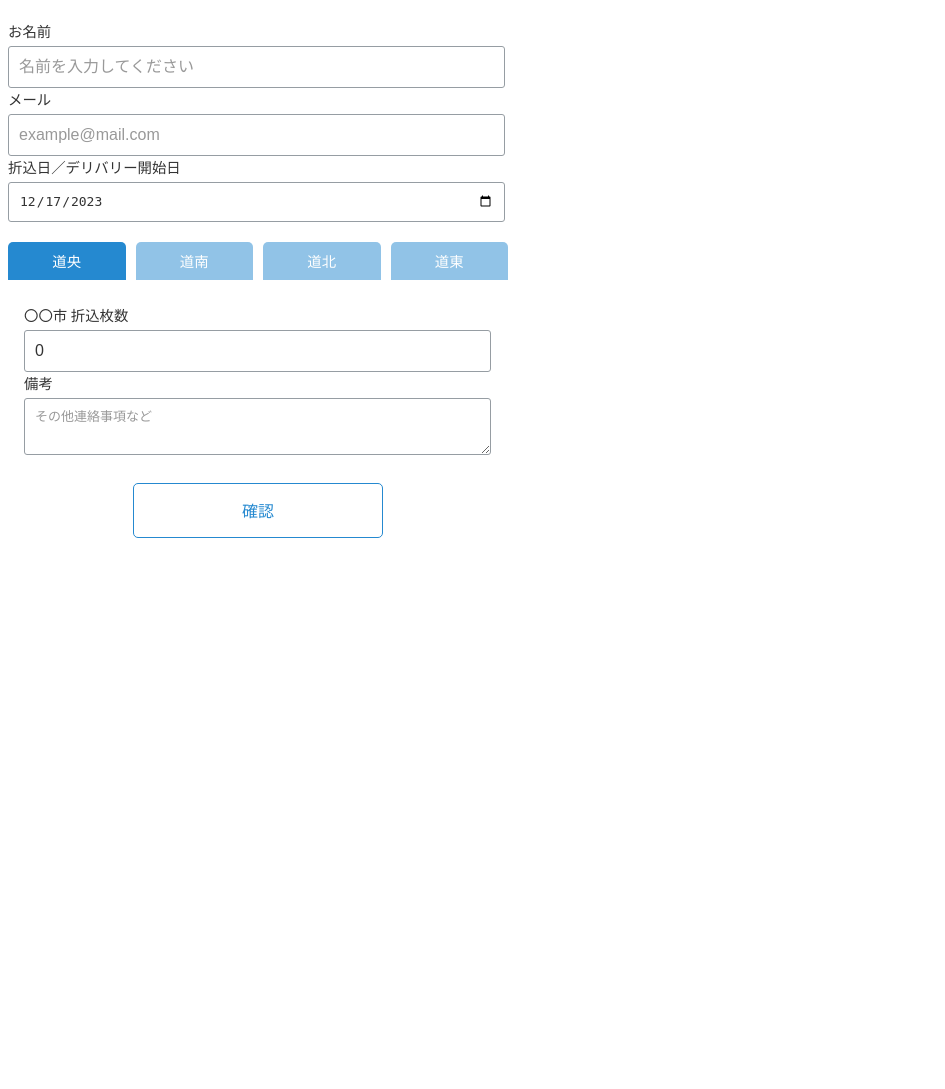
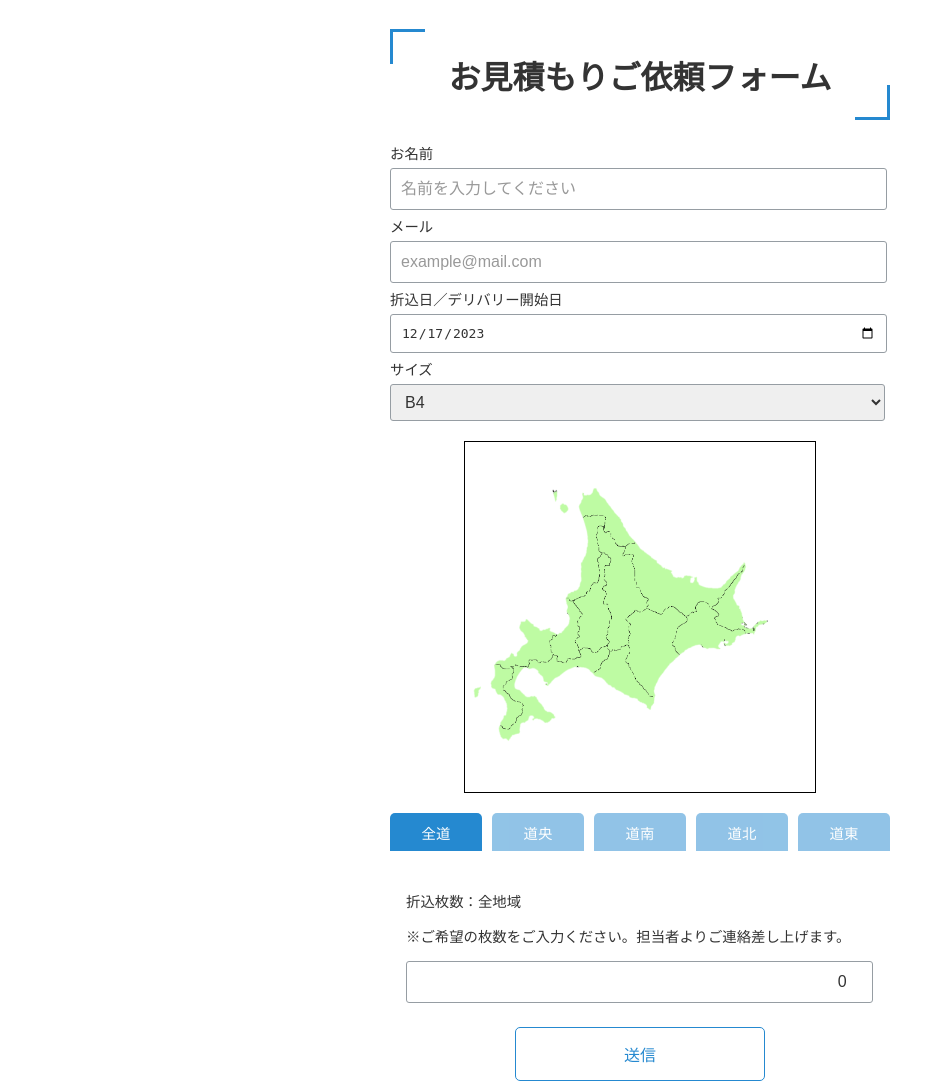
Before and after one commit to ksk-461/kadai07_db1_20231209, a PHP site: page /input.php in a window 1280 px wide. Shown: the whole page, without its empty margins (0-945 px from the left). Before the commit the page ends 538 px from the top, so only its background shows below. Run offline with PHP 8.4, Linux system fonts and the light colour scheme.

Commit message:
入力及び登録概ね完成

```diff
--- /dev/null
+++ b/css/style.css
@@ -0,0 +1,300 @@
+#wrap {
+    display: flex;
+    justify-content: center;
+    margin: 0;
+    padding: 0;
+    box-sizing: border-box;
+}
+
+.heading_label {
+    position: relative;
+    padding: .7em 1.3em;
+    color: #333333;
+}
+
+.heading_label::before,
+.heading_label::after {
+    display: inline-block;
+    position: absolute;
+    width: 1em;
+    height: 1em;
+    content: '';
+}
+
+.heading_label::before {
+    top: 0;
+    left: 0;
+    border-top: 3px solid #2589d0;
+    border-left: 3px solid #2589d0;
+}
+
+.heading_label::after {
+    bottom: 0;
+    right: 0;
+    border-bottom: 3px solid #2589d0;
+    border-right: 3px solid #2589d0;
+}
+
+#map {
+    display: flex;
+    justify-content: center;
+}
+
+.map {
+    height: 350px;
+    width: 350px;
+    display: flex;
+    position: relative;
+    border: 1px solid black;
+    margin-bottom: 20px;
+}
+
+.map img {
+    position: absolute;
+    top: 50%;
+    left: 50%;
+    transform: translate(-50%, -50%);
+    width: 350px;
+}
+
+.h_center,
+.h_north,
+.h_south,
+.h_east {
+    display: none;
+}
+
+
+.text_label,
+.text_box {
+    color: #333;
+}
+
+.text_label {
+    display: block;
+    margin: 5px 0;
+    font-size: .9em;
+}
+
+.text_box {
+    width: 95%;
+    padding: 8px 10px;
+    border: 1px solid #969da3;
+    border-radius: 3px;
+    font-size: 1em;
+    line-height: 1.5;
+}
+
+.text_box::placeholder {
+    color: #999;
+}
+
+.num_inp {
+    text-align: right;
+}
+
+#size {
+    width: 99%;
+}
+
+.user_info {
+    max-width: 500px;
+    margin: 20px 0;
+}
+
+.user_info h1{
+    text-align: center;
+}
+
+.tab_menu {
+    display: flex;
+    flex-wrap: wrap;
+    gap: 0 10px;
+    max-width: 500px;
+    border: 1px soli #333;
+}
+
+.tab_menu > label {
+    flex: 1 1;
+    order: -1;
+    opacity: .5;
+    min-width: 50px;
+    padding: .6em 1em;
+    border-radius: 5px 5px 0 0;
+    background-color: #2589d0;
+    color: #fff;
+    font-size: .9em;
+    text-align: center;
+    cursor: pointer;
+}
+
+.tab_menu > label:hover {
+    opacity: .8;
+}
+
+.district_tab > input {
+    display: none;
+}
+
+.tab_menu > div {
+    display: none;
+    width: 100%;
+    padding: 1.5em 1em;
+    background-color: #fff;
+}
+
+.tab_menu label:has(:checked) {
+    opacity: 1;
+}
+
+.tab_menu label:has(:checked) + div {
+    display: block;
+}
+
+.submit {
+    display: flex;
+    justify-content: center;
+    align-items: center;
+    position: relative;
+    width: 250px;
+    margin:0 auto;
+    padding: .9em 2em;
+    border: 1px solid #2589d0;
+    border-radius: 5px;
+    background-color: #fff;
+    color: #2589d0;
+    font-size: 1em;
+}
+
+.submit:hover {
+    animation: anima-button-030 1s;
+}
+
+@keyframes anima-button-030 {
+    0% {
+        box-shadow: 0 0 0 0 rgb(37 137 208 / 50%);
+    }
+    100% {
+        box-shadow: 0 0 0 1.2em rgb(0 0 0 / 0%);
+    }
+}
+
+.modal-002__wrap .modal_inp_none {
+    display: none;
+}
+
+.modal-002__open-label,
+.modal-002__close-label {
+    cursor: pointer;
+}
+
+.modal-002__open-label {
+    display: flex;
+    justify-content: center;
+    align-items: center;
+    width: 250px;
+    margin:0 auto;
+    padding: .8em 2em;
+    border: none;
+    border-radius: 5px;
+    background-color: #2589d0;
+    color: #ffffff;
+    font-weight: 600;
+    font-size: 1em;
+}
+
+.modal-002__open-label:hover {
+    background-color: #fff;
+    color: #2589d0;
+    outline: 1px solid #2589d0;
+}
+
+.modal-002 {
+    position: fixed;
+    left: 0;
+    top: 0;
+    width: 100%;
+    height: 100%;
+    z-index: 9999;
+    display: none;
+}
+
+.modal-002__open-input:checked + label + input + .modal-002 {
+    display: block;
+    animation: modal-002-animation .6s;
+}
+
+.modal-002__content-wrap {
+    position: absolute;
+    left: 50%;
+    top: 50%;
+    transform: translate(-50%, -50%);
+    width: 80%;
+    max-width: 650px;
+    background-color: #fefefe;
+    z-index: 2;
+    border-radius: 5px;
+}
+
+.modal-002__close-label {
+    background-color: #777;
+    color: #fff;
+    border: 2px solid #fff;
+    border-radius: 20px;
+    width: 36px;
+    height: 36px;
+    line-height: 1.6;
+    text-align: center;
+    display: table-cell;
+    position: fixed;
+    top: -15px;
+    right: -2%;
+    z-index: 99999;
+    font-size: 1.3em;
+}
+
+.modal-002__content {
+    max-height: 50vh;
+    overflow-y: auto;
+    padding: 39px 45px 40px;
+}
+
+.modal-002__background {
+    position: absolute;
+    left: 0;
+    top: 0;
+    width: 100%;
+    height: 100%;
+    background-color: rgba(0, 0, 0, .45);
+    z-index: 1;
+}
+
+@keyframes modal-002-animation {
+    0% {
+        opacity: 0;
+    }
+    100% {
+        opacity: 1;
+    }
+}
+
+@media only screen and (max-width: 520px) {
+    .modal-002__open-label {
+        max-width: 90%;
+        padding: .94em 2.1em .94em 2.6em;
+    }
+
+    .modal-002__close-label {
+        top: -17px;
+        right: -4%;
+    }
+
+    .modal-002__content-wrap {
+        width: 90vw;
+    }
+
+    .modal-002__content {
+        padding: 33px 21px 35px;
+        max-width: 100%;
+    }
+}
--- a/input.php
+++ b/input.php
@@ -1,75 +1,163 @@
+<?php
+
+?>
+
 <!DOCTYPE html>
-<html lang="en">
+<html lang="ja">
 <head>
     <meta charset="UTF-8">
     <meta name="viewport" content="width=device-width, initial-scale=1.0">
-    <link rel="stylesheet" href="style.css">
+    <link rel="stylesheet" href="./css/style.css">
     <title>お見積もり依頼</title>
 </head>
 <body>
-   <!-- <div class="select">
-        <img src="./img/hok_00.png" alt="">
-        <img src="./img/hok_01.png" alt="">
-        <img src="./img/hok_02.png" alt="">
-        <img src="./img/hok_03.png" alt="">
-        <img src="./img/hok_04.png" alt="">
-   </div>  -->
-   <div>
+   <div id="wrap">
         <form method="post" action="./submit.php">
+
             <div class="user_info">
+                <h1 class="heading_label">お見積もりご依頼フォーム</h1>
                 <label>
                     <span class="text_label">お名前</span>
                     <input type="text" class="text_box" name="name" placeholder="名前を入力してください"/>
                 </label>
                 <label>
                     <span class="text_label">メール</span>
-                    <input type="email" class="text_box" name="mail" placeholder="example@mail.com"/>
+                    <input type="email" class="text_box" name="email" placeholder="example@mail.com"/>
                 </label>
                 <label>
                     <span class="text_label">折込日／デリバリー開始日</span>
-                    <input type="date" id="del_day" class="text_box" name="date" placeholder="テキストボックスの例"/>
+                    <input type="date" id="del_day" class="text_box" value="2023-12-01" name="date"/>
+                </label>
+                <label>
+                    <span class="text_label">サイズ</span>
+                    <select id="size" class="text_box" name="size">
+                        <option value="B4">B4</option>
+                        <option value="B3">B3</option>
+                        <option value="B2">B2</option>
+                        <option value="B1">B1</option>
+                    </select>
                 </label>
             </div>
 
+            <div id="map">
+                <div class="map">
+                    <img src="./img/hok_00.png" class="h_all" alt="">
+                    <img src="./img/hok_01.png" class="h_center" alt="">
+                    <img src="./img/hok_02.png" class="h_south" alt="">
+                    <img src="./img/hok_03.png" class="h_north" alt="">
+                    <img src="./img/hok_04.png" class="h_east" alt="">
+                </div>
+            </div>
+
             <div class="tab_menu">
-                <label class="district_tab">
+                <label class="district_tab" id="tab_all">
                     <input type="radio" name="tab-menu" checked>
+                    全道
+                </label>
+                <div>
+                    <label>
+                        <span class="text_label"><p>折込枚数：全地域</p><p>※ご希望の枚数をご入力ください。担当者よりご連絡差し上げます。</p></span>
+                        <input type="number" class="text_box num_inp all" name="all" value="0" min="0" step="10"/>
+                    </label>
+                </div>
+
+                <label class="district_tab" id="tab_center">
+                    <input type="radio" name="tab-menu">
                     道央
                 </label>
                 <div class="district_content">
                     <label>
-                        <span class="text_label">〇〇市 折込枚数</span>
-                        <input type="number" class="text_box" value="0" min="0" step="10"/>
+                        <span class="text_label">折込枚数：Ａ地区（札幌・石狩・江別・北広島市）</span>
+                        <input type="number" class="text_box num_inp center_a" name="center_a" value="0" min="0" step="10"/>
                     </label>
                     <label>
-                        <span class="text_label">備考</span>
-                        <textarea class="text_box" placeholder="その他連絡事項など"></textarea>
+                        <span class="text_label">折込枚数：Ｂ地区（恵庭・千歳・苫小牧・小樽市）</span>
+                        <input type="number" class="text_box num_inp center_b" name="center_b" value="0" min="0" step="10"/>
+                    </label>
+                    <label>
+                        <span class="text_label">折込枚数：Ｃ地区（Ａ、Ｂ地区に該当しない地域）</span>
+                        <input type="number" class="text_box num_inp center_c" name="center_c" value="0" min="0" step="10"/>
                     </label>
                 </div>
 
-                <label class="district_tab">
+                <label class="district_tab" id="tab_south">
                     <input type="radio" name="tab-menu">
                     道南
                 </label>
-                <div>道南あれこれ</div>
+                <div class="district_content">
+                    <label>
+                        <span class="text_label">折込枚数：Ｃ地区（函館・北斗市、七飯町）</span>
+                        <input type="number" class="text_box num_inp south_c" name="south_c" value="0" min="0" step="10"/>
+                    </label>
+                    <label>
+                        <span class="text_label">折込枚数：Ｅ地区（Ｃ地区に該当しない地域）</span>
+                        <input type="number" class="text_box num_inp south_e" name="south_e" value="0" min="0" step="10"/>
+                    </label>
+                </div>
 
-                <label class="district_tab">
+                <label class="district_tab" id="tab_north">
                     <input type="radio" name="tab-menu">
                     道北
                 </label>
-                <div>道北あれこれ</div>
+                <div class="district_content">
+                    <label>
+                        <span class="text_label">折込枚数：Ｄ地区（旭川市）</span>
+                        <input type="number" class="text_box num_inp north_d" name="north_d" value="0" min="0" step="10"/>
+                    </label>
+                    <label>
+                        <span class="text_label">折込枚数：Ｅ地区（Ｄ地区に該当しない地域）</span>
+                        <input type="number" class="text_box num_inp north_e" name="north_e" value="0" min="0" step="10"/>
+                    </label>
+                </div>
 
-                <label class="district_tab">
+                <label class="district_tab" id="tab_east">
                     <input type="radio" name="tab-menu">
                     道東
                 </label>
-                <div>道東あれこれ</div>
+                <div class="district_content">
+                    <label>
+                        <span class="text_label">折込枚数：Ｂ地区（釧路・帯広市、釧路・幕別・音更・芽室町）</span>
+                        <input type="number" class="text_box num_inp east_b" name="east_b" value="0" min="0" step="10"/>
+                    </label>
+                    <label>
+                        <span class="text_label">折込枚数：Ｅ地区（Ｂ地区に該当しない地域）</span>
+                        <input type="number" class="text_box num_inp east_e" name="east_e" value="0" min="0" step="10"/>
+                    </label>
+                </div>
 
-                <input type="submit" class="confirm" value="確認">
+
             </div>
 
+            <!-- 確認モーダルを表示して、一度試算したかったが時間間に合わず次回に持ち越し -->
+            <!-- このまま使用するとSQLに二重に登録されてしまう。 -->
+            <!-- <div class="modal-002__wrap">
+                <input type="radio" id="modal-002__open" class="modal_inp_none modal-002__open-input" name="modal-002__trigger tri"/>
+                <label for="modal-002__open" class="modal-002__open-label">確認</label>
+                <input type="radio" id="modal-002__close" class="modal_inp_none" name="modal-002__trigger tri"/>
+                <div class="modal-002">
+                    <div class="modal-002__content-wrap">
+                        <label for="modal-002__close" class="modal-002__close-label">×</label>
+                        <div class="modal-002__content">
+                            <p>A地区合計：<span class="sum_a"></span>枚</p>
+                            <p>B地区合計：<span class="sum_b"></span>枚</p>
+                            <p>C地区合計：<span class="sum_c"></span>枚</p>
+                            <p>D地区合計：<span class="sum_d"></span>枚</p>
+                            <p>E地区合計：<span class="sum_e"></span>枚</p>
+                            <p>全地区合計：<span class="sum_all"></span>枚</p>
+                            <p></p> -->
+                            <input type="submit" class="submit" value="送信">
+                        <!-- </div>
+                    </div>
+                    <label for="modal-002__close">
+                        <div class="modal-002__background"></div>
+                    </label>
+                </div>
+            </div> -->
+
         </form>
+
    </div>
-   <script src="./input.js"></script>
+   <script src="https://ajax.googleapis.com/ajax/libs/jquery/3.7.1/jquery.min.js"></script>
+   <script src="./js/input.js"></script>
 </body>
 </html>
--- a/style.css
+++ /dev/null
@@ -1,118 +0,0 @@
-/* .select {
-    height: 500px;
-    width: 500px;
-    display: flex;
-    position: relative;
-    border: 1px solid black;
-}
-
-.select img {
-    position: absolute;
-    top: 50%;
-    left: 50%;
-    transform: translate(-50%, -50%);
-    width: 500px;
-} */
-
-
-.text_label,
-.text_box {
-    color: #333;
-}
-
-.text_label {
-    display: block;
-    margin-bottom: 5px;
-    font-size: .9em;
-}
-
-.text_box {
-    width: 95%;
-    padding: 8px 10px;
-    border: 1px solid #969da3;
-    border-radius: 3px;
-    font-size: 1em;
-    line-height: 1.5;
-}
-
-.text_box::placeholder {
-    color: #999;
-}
-
-.user_info {
-    max-width: 500px;
-    margin: 20px 0;
-}
-
-.tab_menu {
-    display: flex;
-    flex-wrap: wrap;
-    gap: 0 10px;
-    max-width: 500px;
-    border: 1px soli #333;
-}
-
-.tab_menu > label {
-    flex: 1 1;
-    order: -1;
-    opacity: .5;
-    min-width: 70px;
-    padding: .6em 1em;
-    border-radius: 5px 5px 0 0;
-    background-color: #2589d0;
-    color: #fff;
-    font-size: .9em;
-    text-align: center;
-    cursor: pointer;
-}
-
-.tab_menu > label:hover {
-    opacity: .8;
-}
-
-.district_tab > input {
-    display: none;
-}
-
-.tab_menu > div {
-    display: none;
-    width: 100%;
-    padding: 1.5em 1em;
-    background-color: #fff;
-}
-
-.tab_menu label:has(:checked) {
-    opacity: 1;
-}
-
-.tab_menu label:has(:checked) + div {
-    display: block;
-}
-
-.confirm {
-    display: flex;
-    justify-content: center;
-    align-items: center;
-    position: relative;
-    width: 250px;
-    margin:0 auto;
-    padding: .9em 2em;
-    border: 1px solid #2589d0;
-    border-radius: 5px;
-    background-color: #fff;
-    color: #2589d0;
-    font-size: 1em;
-}
-
-.confirm:hover {
-    animation: anima-button-030 1s;
-}
-
-@keyframes anima-button-030 {
-    0% {
-        box-shadow: 0 0 0 0 rgb(37 137 208 / 50%);
-    }
-    100% {
-        box-shadow: 0 0 0 1.2em rgb(0 0 0 / 0%);
-    }
-}
```
Also changed, not shown: confirm.php (added, +15 -0 lines), input.js (deleted, +0 -10 lines), js/input.js (added, +42 -0 lines), submit.php (+31 -15 lines).
